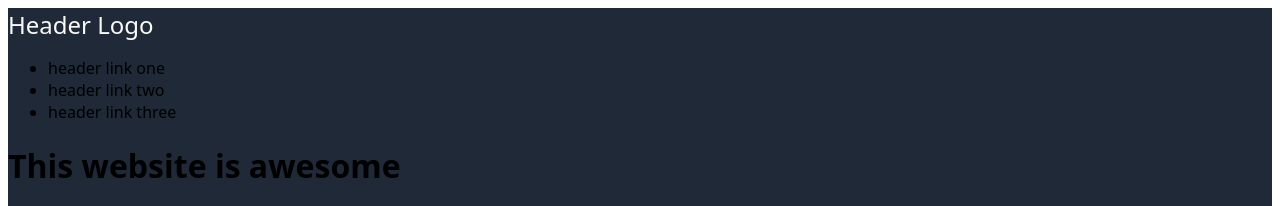
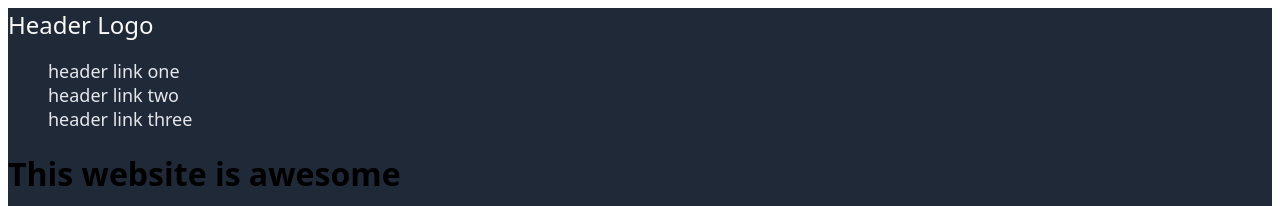
Before and after one commit to Anasdin/landing-page, a plain HTML site: page index.html in a window 1280 px wide. Shown: the top 206 px of the page. Drawn offline with Linux system fonts and the light colour scheme.

Commit message:
Style the menu
Stylilng the menu removing the dot form the list,
set the font size, and set the font color.

```diff
--- a/style/style.css
+++ b/style/style.css
@@ -18,3 +18,9 @@ body {
     font-size: 24px;
     color: #f9faf8;
 }
+
+div ul{
+    list-style: none;
+    font-size: 18px;
+    color: #e5e7eb;
+}
```
